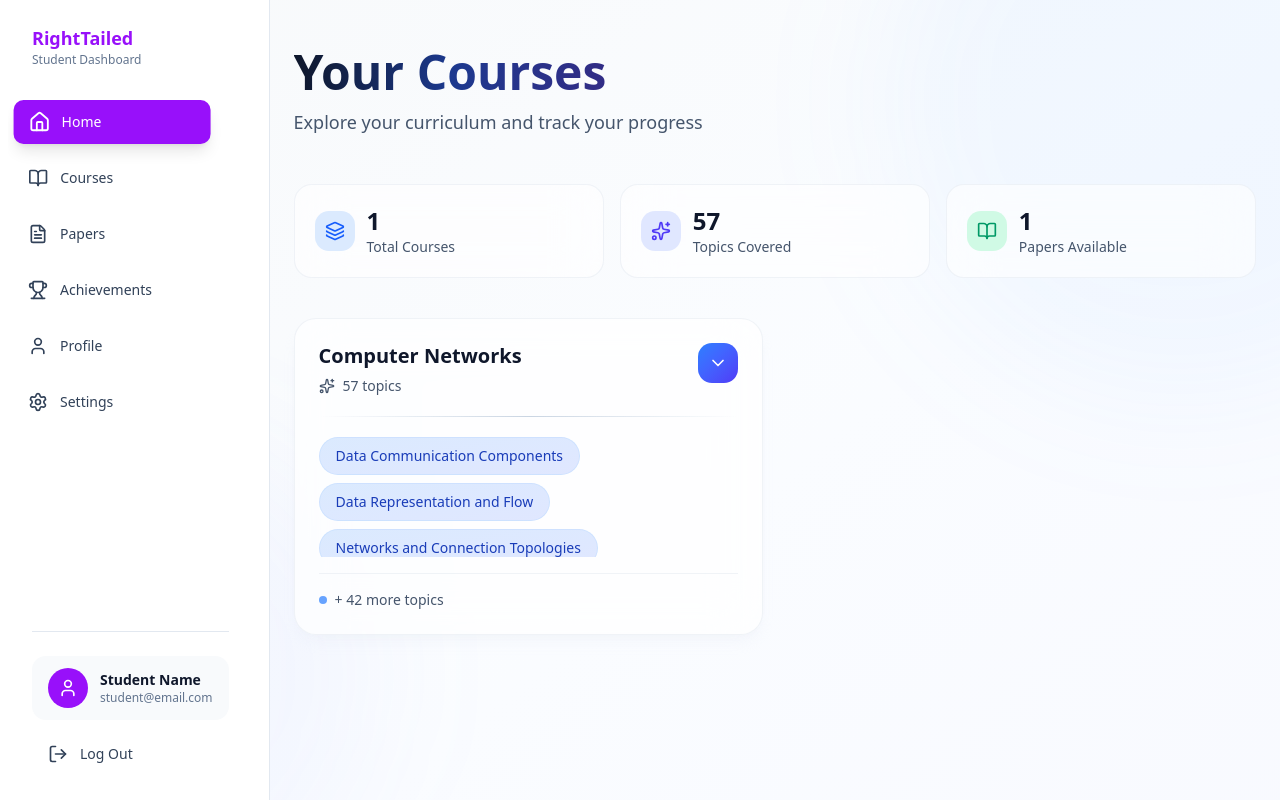
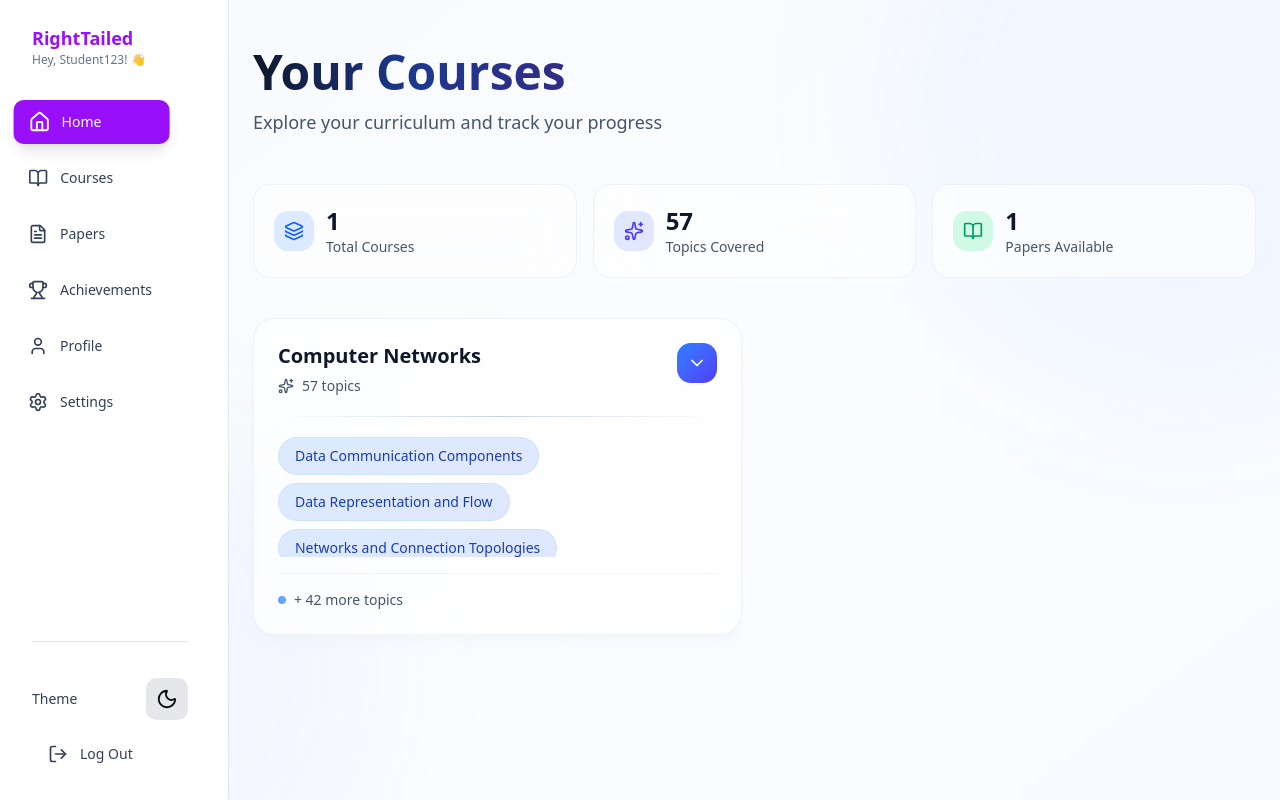
Before and after one commit to poran-dip/right-tailed, a Next.js app: page /dashboard in a window 1280 px wide. Built offline with nearby package versions, Linux system fonts and the light colour scheme.

Commit message:
tons of changes - add marketing layout wrapper - add user info context in dashboard routes - add mock user info api

```diff
--- a/src/app/about/page.tsx
+++ b/src/app/(marketing)/about/page.tsx
@@ -1,6 +1,6 @@
 'use client'
 
-import { Github, Linkedin, Mail, Calendar, Users } from 'lucide-react';
+import { Github, Linkedin, Calendar, Users } from 'lucide-react';
 import Link from 'next/link';
 
 export default function AboutPage() {
@@ -40,7 +40,7 @@ export default function AboutPage() {
   ];
 
   return (
-    <div className="min-h-screen bg-linear-to-br from-slate-50 to-blue-50 dark:from-gray-900 dark:to-slate-900 py-16 px-6">
+    <main className="py-16 px-6 mt-8 mb-8">
       <div className="max-w-6xl mx-auto">
         {/* Header */}
         <div className="text-center mb-16">
@@ -139,6 +139,6 @@ export default function AboutPage() {
           </Link>
         </div>
       </div>
-    </div>
+    </main>
   );
 }
--- /dev/null
+++ b/src/app/(marketing)/page.tsx
@@ -0,0 +1,23 @@
+'use client';
+
+import { useRef } from 'react';
+import {
+  HeroSection,
+  FeaturesSection,
+  WorkflowSection,
+  BenefitsSection
+} from '@/components/landing-page';
+import { HeroHandle } from '@/components/landing-page/HeroSection';
+
+export default function RightTailedLanding() {
+  const heroRef = useRef<HeroHandle>(null);
+
+  return (
+    <>
+      <HeroSection ref={heroRef} />
+      <FeaturesSection onPrimaryCTA={() => heroRef.current?.focusExamSelector()} />
+      <WorkflowSection onPrimaryCTA={() => heroRef.current?.focusExamSelector()} />
+      <BenefitsSection onPrimaryCTA={() => heroRef.current?.focusExamSelector()} />
+    </>
+  );
+}
--- a/src/app/terms/page.tsx
+++ b/src/app/(marketing)/terms/page.tsx
@@ -5,7 +5,7 @@ import Link from 'next/link';
 
 export default function TermsPage() {
   return (
-    <div className="min-h-screen bg-linear-to-br from-slate-50 to-blue-50 dark:from-gray-900 dark:to-slate-900 py-16 px-6">
+    <main className="py-16 px-6 mt-8 mb-8">
       <div className="max-w-6xl mx-auto">
         {/* Header */}
         <div className="text-center mb-12">
@@ -117,6 +117,6 @@ export default function TermsPage() {
           </Link>
         </div>
       </div>
-    </div>
+    </main>
   );
 }
--- /dev/null
+++ b/src/app/api/user/route.ts
@@ -0,0 +1,9 @@
+import { NextRequest, NextResponse } from "next/server";
+
+// app/api/user/syllabus/route.ts
+export async function GET(_req: NextRequest) {
+  return NextResponse.json(
+    { name: 'Student123', email: 'student@example.com' },
+    { status: 200 }
+  )
+}
--- a/src/app/dashboard/layout.tsx
+++ b/src/app/dashboard/layout.tsx
@@ -1,24 +1,77 @@
 'use client'
 
+import { useEffect, useState, createContext, useContext } from 'react'
 import Sidebar from '@/components/dashboard/Sidebar'
 import MobileNavbar from '@/components/dashboard/MobileNavbar'
 import { DashboardProvider } from '@/contexts/DashboardContext'
+import { course, paper } from '@/lib/types'
+
+interface StudentData {
+  syllabus: course[] | null
+  papers: paper[] | null
+  studentName: string | null
+  studentEmail: string | null
+  isLoading: boolean
+}
+
+const StudentDataContext = createContext<StudentData>({
+  syllabus: null,
+  papers: null,
+  studentName: null,
+  studentEmail: null,
+  isLoading: true,
+})
+
+export const useStudentData = () => useContext(StudentDataContext)
 
 export default function DashboardLayout({ children }: { children: React.ReactNode }) {
+  const [syllabus, setSyllabus] = useState<course[] | null>(null)
+  const [papers, setPapers] = useState<paper[] | null>(null)
+  const [studentName, setStudentName] = useState<string | null>(null)
+  const [studentEmail, setStudentEmail] = useState<string | null>(null)
+  const [isLoading, setIsLoading] = useState(true)
+
+  useEffect(() => {
+    const fetchData = async () => {
+      try {
+        const [syllabusRes, papersRes, userRes] = await Promise.all([
+          fetch('/api/user/syllabus'),
+          fetch('/api/user/papers'),
+          fetch('/api/user')
+        ])
+
+        const syllabusData = await syllabusRes.json()
+        const papersData = await papersRes.json()
+        const userData = await userRes.json()
+
+        setSyllabus(syllabusData.course)
+        setPapers(papersData.papers)
+        setStudentName(userData.name)
+        setStudentEmail(userData.email)
+      } catch (error) {
+        console.error('Failed to fetch student data:', error)
+      } finally {
+        setIsLoading(false)
+      }
+    }
+
+    fetchData()
+  }, [])
+
   return (
     <DashboardProvider>
+      <StudentDataContext.Provider
+        value={{ syllabus, papers, studentName, studentEmail, isLoading }}
+      >
         <div className="min-h-screen flex bg-white dark:bg-slate-950">
-        {/* Single Sidebar - handles both mobile and desktop */}
           <Sidebar />
 
           <main className="flex-1 overflow-x-hidden">
-          {/* Mobile Navbar - only shows on mobile */}
             <MobileNavbar />
-
-          {/* Page Content */}
             {children}
           </main>
         </div>
+      </StudentDataContext.Provider>
     </DashboardProvider>
   )
 }
--- a/src/app/dashboard/page.tsx
+++ b/src/app/dashboard/page.tsx
@@ -1,32 +1,14 @@
 'use client'
 
-import { useEffect, useState, useRef } from 'react'
-import { course, paper } from '@/lib/types'
-import { Menu, BookOpen } from 'lucide-react'
+import { useState, useRef } from 'react'
 import gsap from 'gsap'
 import Home from '@/components/dashboard/DashboardHome'
-import { useDashboard } from '@/contexts/DashboardContext'
+import { useStudentData } from './layout'
 
 const DashboardPage = () => {
-  const [syllabus, setSyllabus] = useState<course[] | null>(null)
-  const [papers, setPapers] = useState<paper[] | null>(null)
+  const { syllabus, papers, isLoading } = useStudentData()
   const [expanded, setExpanded] = useState<Record<string, boolean>>({})
   const cardsRef = useRef<(HTMLDivElement | null)[]>([])
-
-  // Get sidebar controls from context
-  const { toggleSidebar } = useDashboard()
-
-  useEffect(() => {
-    fetch('/api/user/syllabus')
-      .then((res) => res.json())
-      .then((data) => setSyllabus(data.course))
-  }, [])
-
-  useEffect(() => {
-    fetch('/api/user/papers')
-      .then((res) => res.json())
-      .then((data) => setPapers(data.papers))
-  }, [])
 
   const toggle = (courseName: string) => {
     const cardElement = cardsRef.current.find(
@@ -78,17 +60,22 @@ const DashboardPage = () => {
     }
   }
 
+  if (isLoading) {
+    return (
+      <div className="min-h-screen flex items-center justify-center">
+        <div className="text-slate-600 dark:text-slate-400">Loading...</div>
+      </div>
+    )
+  }
+
   return (
     <div className="min-h-screen bg-linear-to-br from-slate-50 via-blue-50/30 to-indigo-50/40 dark:from-neutral-950 dark:via-blue-950/20 dark:to-indigo-950/30 flex">
-      {/* Decorative background elements */}
       <div className="fixed inset-0 overflow-hidden pointer-events-none">
         <div className="absolute top-0 right-0 w-150 h-150 bg-blue-400/5 dark:bg-blue-400/10 rounded-full blur-3xl transform translate-x-1/3 -translate-y-1/3"></div>
         <div className="absolute bottom-0 left-0 w-125 h-125 bg-indigo-400/5 dark:bg-indigo-400/10 rounded-full blur-3xl transform -translate-x-1/4 translate-y-1/4"></div>
       </div>
 
-      {/* Main Content */}
       <div className="flex-1 min-w-0 overflow-x-hidden">
-        {/* Home Component */}
         <Home
           syllabus={syllabus}
           papers={papers}
--- a/src/components/dashboard/Sidebar.tsx
+++ b/src/components/dashboard/Sidebar.tsx
@@ -15,9 +15,13 @@ import {
 import gsap from 'gsap'
 import { useRouter } from 'next/navigation'
 import { useDashboard } from '@/contexts/DashboardContext'
+import ThemeToggle from '@/components/ThemeToggle'
+import { useStudentData } from '@/app/dashboard/layout'
 
 const Sidebar = () => {
   const router = useRouter()
+  const { studentName, studentEmail } = useStudentData()
+
   const { sidebarOpen, setSidebarOpen, activeNav, setActiveNav } = useDashboard()
 
   const sidebarRef = useRef<HTMLDivElement>(null)
@@ -92,7 +96,7 @@ const Sidebar = () => {
                 RightTailed
               </h2>
               <p className="text-xs text-slate-500 dark:text-slate-400">
-                Student Dashboard
+                Hey, {studentName || 'Student'}! 👋
               </p>
             </div>
 
@@ -140,18 +144,11 @@ const Sidebar = () => {
 
           {/* User */}
           <div className="pt-6 mt-6 border-t border-slate-200 dark:border-neutral-700">
-            <div className="flex items-center gap-3 px-4 py-3 rounded-xl bg-slate-50 dark:bg-neutral-800 mb-3">
-              <div className="w-10 h-10 rounded-full bg-purple-600 flex items-center justify-center">
-                <User className="w-5 h-5 text-white" />
-              </div>
-              <div className="min-w-0">
-                <p className="text-sm font-semibold text-slate-900 dark:text-slate-100 truncate">
-                  Student Name
-                </p>
-                <p className="text-xs text-slate-500 dark:text-slate-400 truncate">
-                  student@email.com
-                </p>
-              </div>
+            <div className="flex items-center justify-between py-3">
+              <span className="text-sm font-medium text-slate-700 dark:text-slate-300">
+                Theme
+              </span>
+              <ThemeToggle />
             </div>
 
             <button
--- a/src/components/landing-page/BenefitsSection.tsx
+++ b/src/components/landing-page/BenefitsSection.tsx
@@ -58,7 +58,7 @@ const BenefitsSection = ({ onPrimaryCTA }: BenefitsSectionProps) => {
             </p>
           </div>
         </div>
-        <div className="border border-slate-200 dark:border-0 p-10 bg-slate-50 dark:bg-slate-950">
+        <div className="p-10">
           <div className="text-center max-w-2xl mx-auto">
             <h3 className="text-2xl md:text-3xl font-bold mb-3 text-slate-900 dark:text-white">
               Ready to Prepare Smarter?
--- a/src/components/landing-page/Footer.tsx
+++ b/src/components/landing-page/Footer.tsx
@@ -2,7 +2,7 @@ import Link from "next/link"
 
 const Footer = () => {
   return (
-    <footer className="bg-purple-600 dark:bg-slate-900 text-slate-100">
+    <footer className="bg-purple-600 dark:bg-slate-800 text-slate-100">
       <div className="container mx-auto px-6 py-8 lg:py-12">
         <div className="grid grid-cols-2 lg:grid-cols-6 gap-8 text-sm">
           <div className="col-span-2 space-y-3 text-left">
```
Also changed, not shown: src/app/(marketing)/layout.tsx (renamed from src/app/page.tsx, +6 -16 lines), src/components/landing-page/Navbar.tsx (+4 -4 lines), 1 other file (tests, documents, lock files or other folders). Lines whose indentation alone changed are shown as unchanged.
